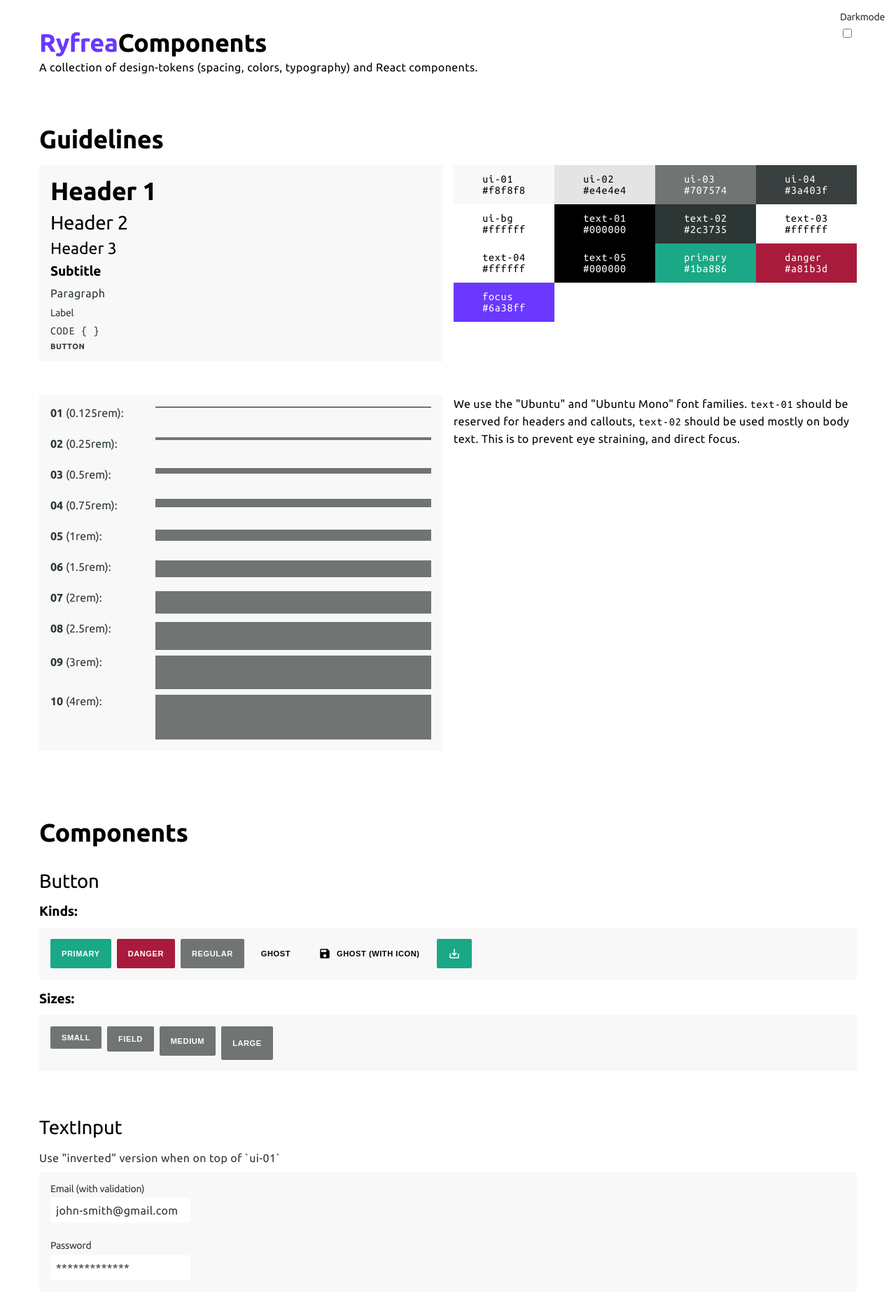
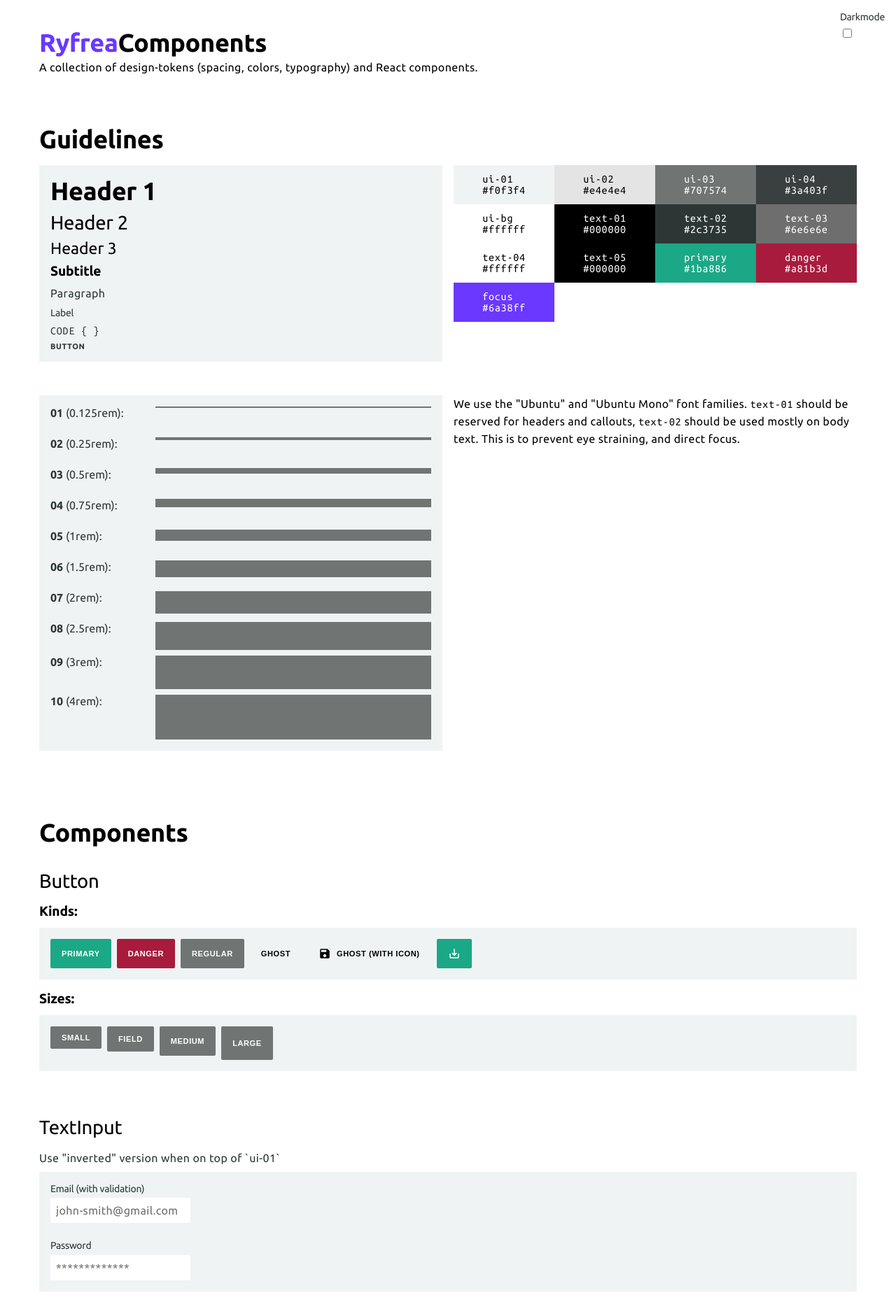
Before and after one commit to ryfylke-react-as/design, a React (Create React App) app: page / in a window 1280 px wide. Shown: the top 1861 px of the page at 70% size. Built offline with nearby package versions, Linux system fonts and the light colour scheme.

Commit message:
chore: Small updates

```diff
--- a/src/components/Button.tsx
+++ b/src/components/Button.tsx
@@ -51,7 +51,7 @@ const KIND_TO_CONTRAST: Record<ButtonKind, string> = {
   regular: "var(--c-text-04)",
   danger: "var(--c-text-04)",
   ghost: "var(--c-text-01)",
-  primary: "var(--c-text-03)",
+  primary: "var(--c-text-04)",
 };
 
 const SIZE_TO_HEIGHT: Record<ButtonSize, string> = {
--- a/src/components/TextInput.tsx
+++ b/src/components/TextInput.tsx
@@ -77,7 +77,7 @@ const StyledInput = styled.input<StyledProps>`
     }
   `}
   &::placeholder {
-    color: var(--c-text-02);
+    color: var(--c-text-03);
   }
   ${applyFocusStyles}
   ${applyFontKind("p")}
--- a/src/tokens/colors.ts
+++ b/src/tokens/colors.ts
@@ -12,7 +12,7 @@ export const colors: {
     "ui-bg": "#0f0f10",
     "text-01": "#fff",
     "text-02": "#cacad3",
-    "text-03": "#000000",
+    "text-03": "#9e9e9e",
     "text-04": "#ffffff",
     "text-05": "#000000",
     primary: "#1ba886",
@@ -20,14 +20,14 @@ export const colors: {
     focus: "#8056ff",
   },
   lm: {
-    "ui-01": "#f8f8f8",
+    "ui-01": "#f0f3f4",
     "ui-02": "#e4e4e4",
     "ui-03": "#707574",
     "ui-04": "#3a403f",
     "ui-bg": "#ffffff",
     "text-01": "#000000",
     "text-02": "#2c3735",
-    "text-03": "#ffffff",
+    "text-03": "#6e6e6e",
     "text-04": "#ffffff",
     "text-05": "#000000",
     primary: "#1ba886",
```
